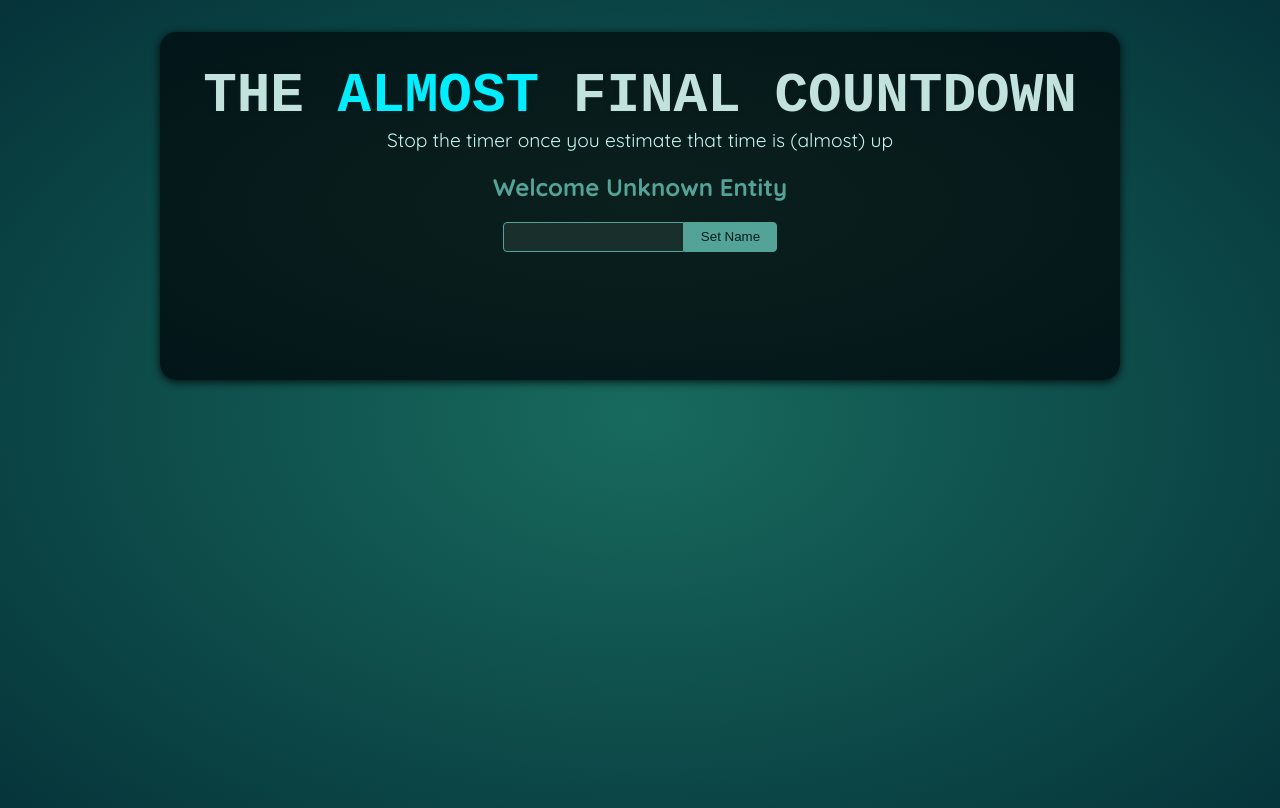
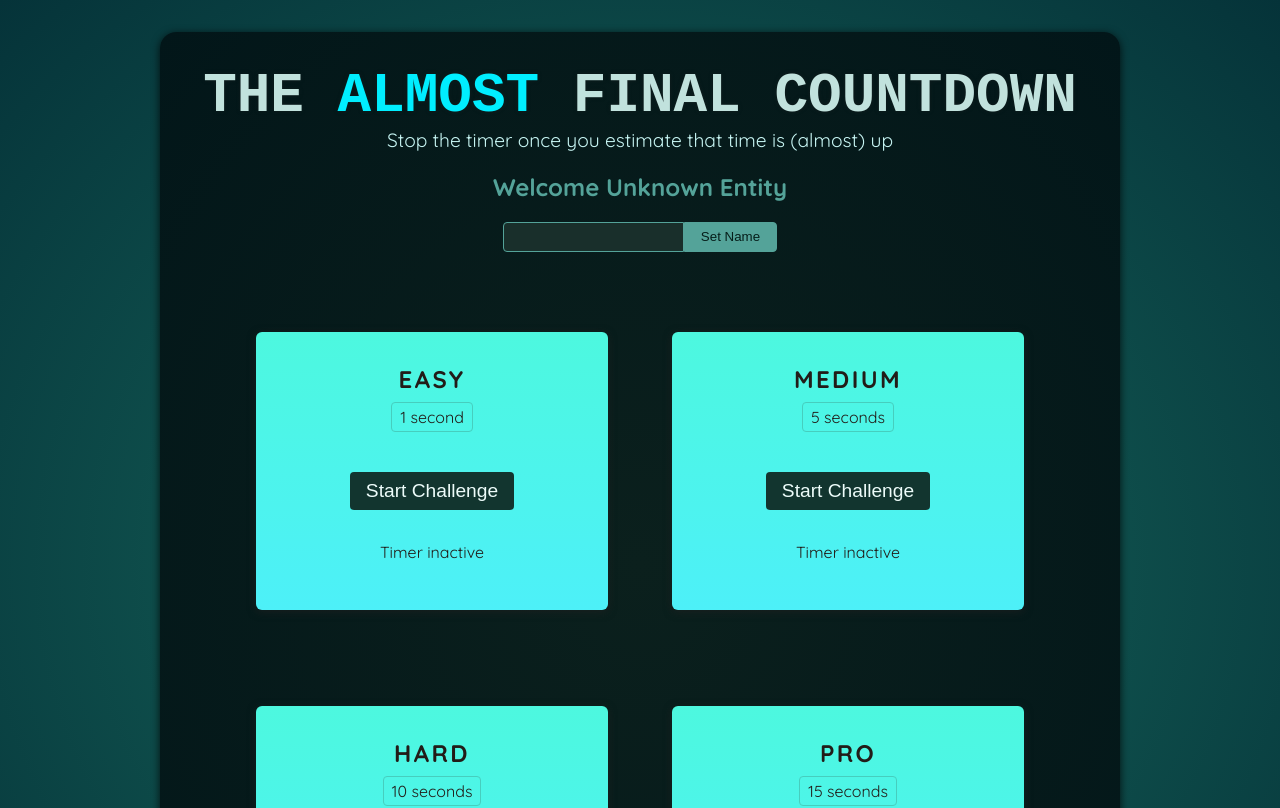
Before and after one commit to Eric-Thomas/react-course, a React (Vite) app in the folder refs-portals-project/: page / in a window 1280 px wide. Shown: the top 808 px of the page. Built offline with nearby package versions, Linux system fonts and the light colour scheme; a web font is replaced by a local one.

Commit message:
Add timer challenges
Need to solve for a way to inerrupt the setTimeout() when the button is clicked again. We will use help of refs

```diff
--- a/refs-portals-project/src/App.jsx
+++ b/refs-portals-project/src/App.jsx
@@ -1,10 +1,16 @@
-import Player from './components/Player.jsx';
+import Player from "./components/Player.jsx";
+import TimerChallenge from "./components/TimerChallenge.jsx";
 
 function App() {
   return (
     <>
       <Player />
-      <div id="challenges"></div>
+      <div id="challenges">
+        <TimerChallenge title="Easy" targetTime={1}></TimerChallenge>
+        <TimerChallenge title="Medium" targetTime={5}></TimerChallenge>
+        <TimerChallenge title="Hard" targetTime={10}></TimerChallenge>
+        <TimerChallenge title="Pro" targetTime={15}></TimerChallenge>
+      </div>
     </>
   );
 }
--- a/refs-portals-project/src/components/Player.jsx
+++ b/refs-portals-project/src/components/Player.jsx
@@ -8,9 +8,9 @@
   }
   return (
     <section id="player">
-      <h2>Welcome { entityName ??  "Unknown Entity"} </h2>
+      <h2>Welcome {entityName ?? "Unknown Entity"} </h2>
       <p>
-        <input ref={playerName} type="text"/>
+        <input ref={playerName} type="text" />
         <button onClick={handleClick}>Set Name</button>
       </p>
     </section>
--- /dev/null
+++ b/refs-portals-project/src/components/TimerChallenge.jsx
@@ -0,0 +1,30 @@
+import { useState } from "react";
+
+export default function TimerChallenge({ title, targetTime }) {
+  const [timerExpired, setTimerExpired] = useState(false);
+  const [timerStarted, setTimerStarted] = useState(false);
+  function handleStart() {
+    setTimerStarted(true);
+    setTimeout(() => {
+      setTimerExpired(true);
+    }, targetTime * 1000);
+  }
+  return (
+    <section className="challenge">
+      <h2>{title}</h2>
+      {timerExpired && <p>You lost!</p>}
+      <p className="challenge-time">
+        {targetTime} second{targetTime > 1 ? "s" : ""}
+      </p>
+
+      <p>
+        <button onClick={handleStart}>
+          {timerStarted ? "Stop" : "Start"} Challenge
+        </button>
+      </p>
+      <p className={timerStarted ? "active" : undefined}>
+        {timerStarted ? "time is running..." : "Timer inactive"}
+      </p>
+    </section>
+  );
+}
```
